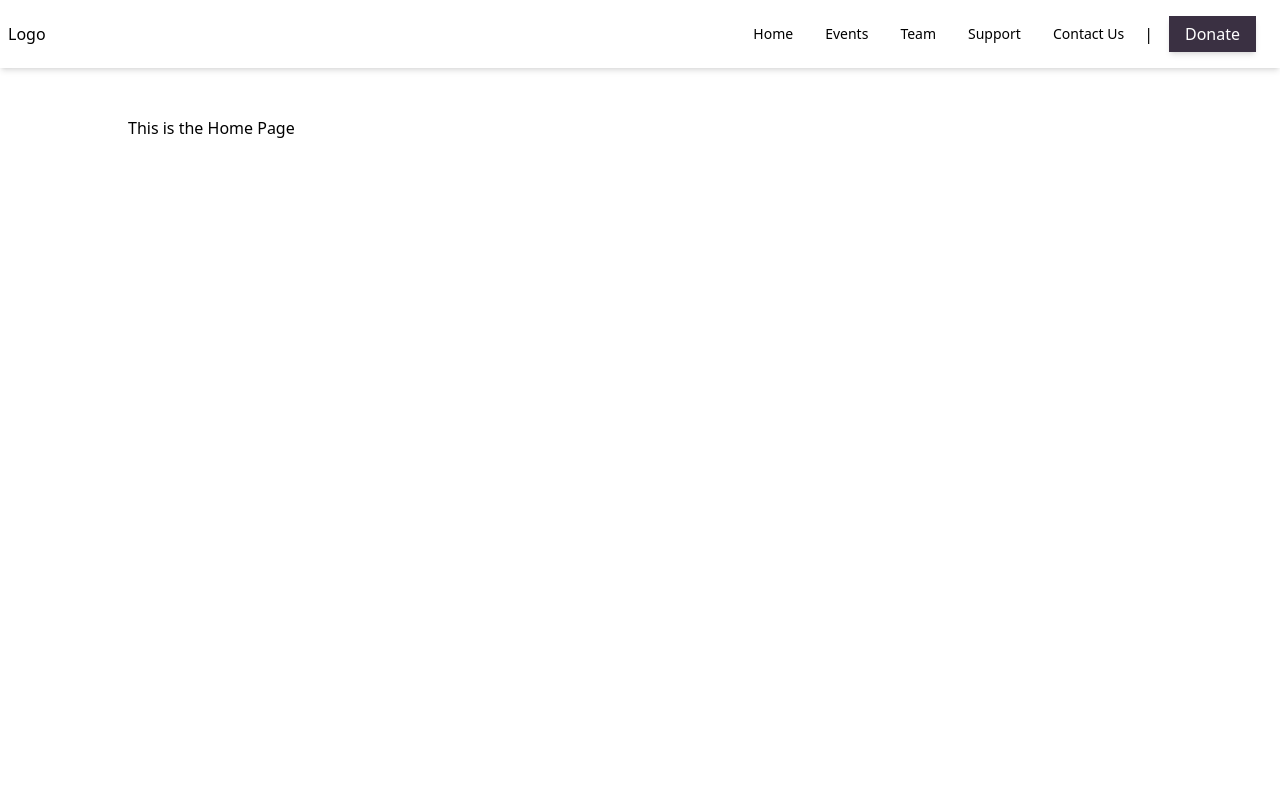
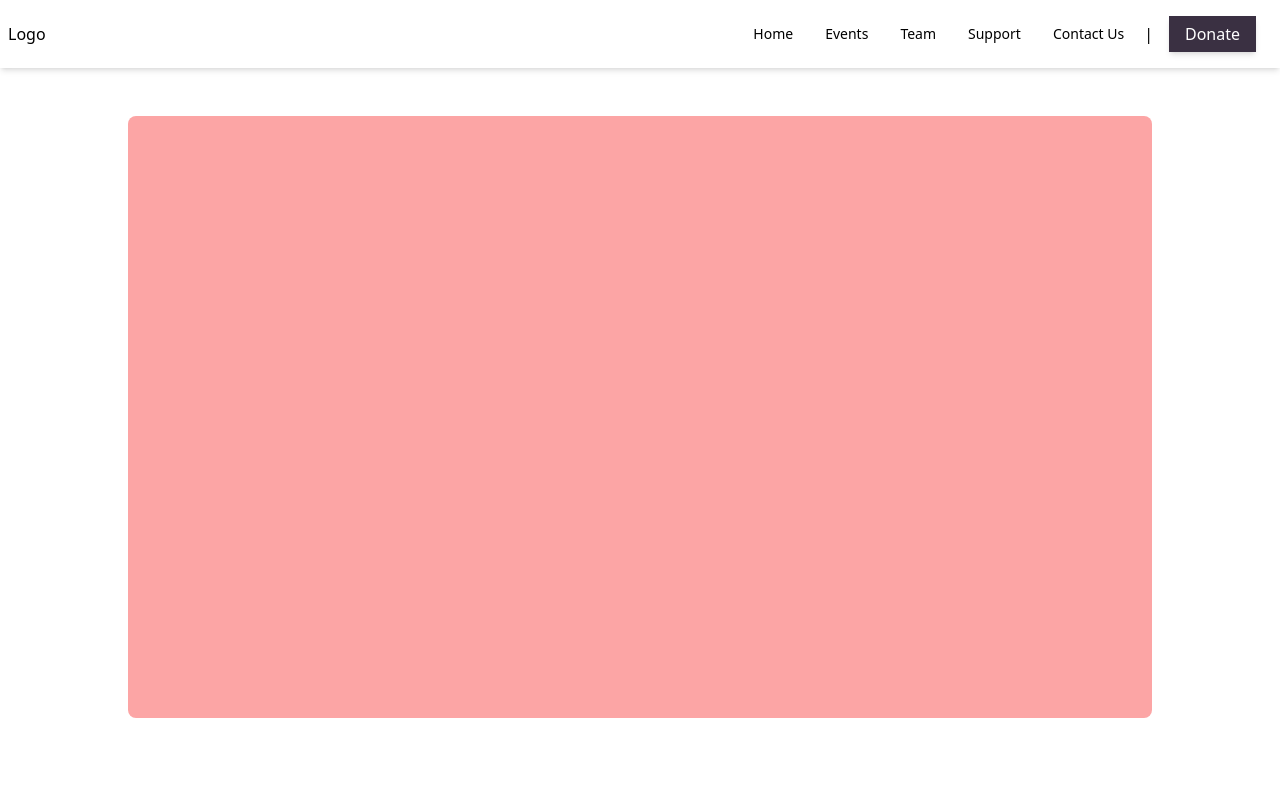
Before and after one commit to AbdulBaseetShabi/manarah-institute, a Next.js app: page / in a window 1280 px wide. Shown: the top 800 px of the page. Built offline with nearby package versions, Linux system fonts and the light colour scheme.

Commit message:
home screen laout

```diff
--- a/src/app/pages/home.tsx
+++ b/src/app/pages/home.tsx
@@ -4,7 +4,9 @@ import { RouteId } from "../common/types";
 const Home = () => {
   return (
     <PageLayout id={RouteId.home}>
-      <div>This is the Home Page</div>
+      <div className="min-w-100 h-4/5 bg-red-300 rounded-lg">
+
+      </div>
     </PageLayout>
   );
 };
```
